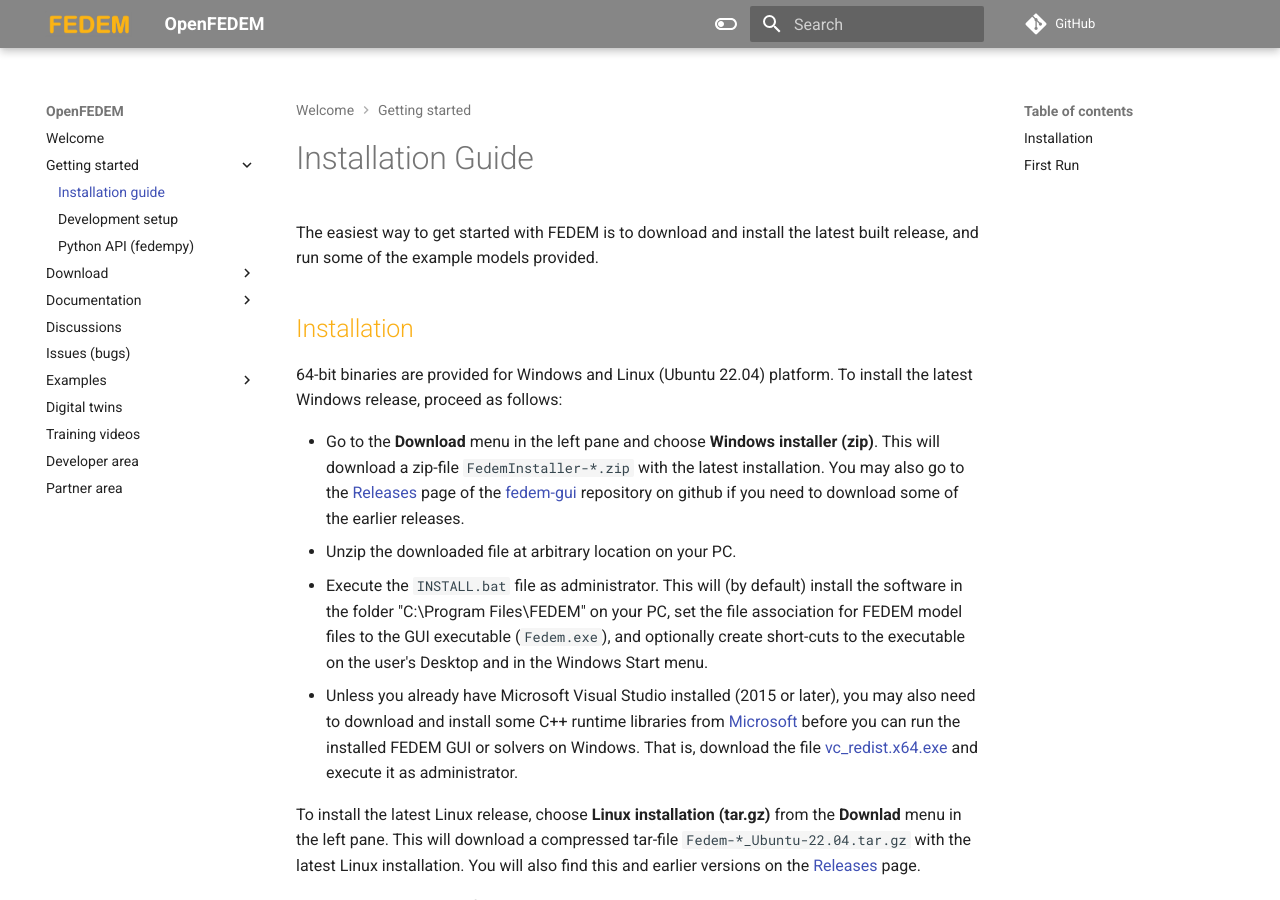
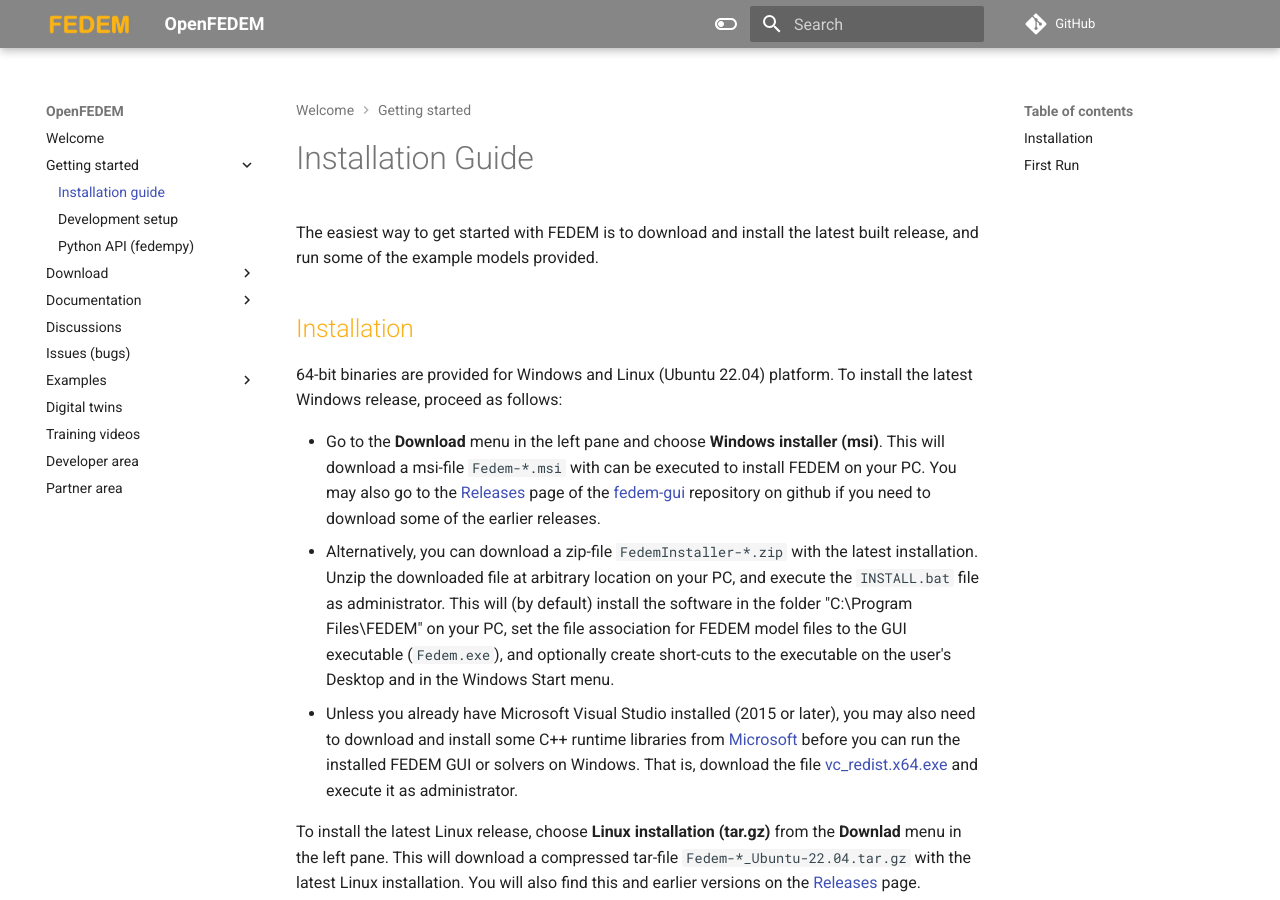
Before and after one commit to openfedem/openfedem.org, an MkDocs documentation site: the page built from docs/installation_guide.md, in a window 1280 px wide and 900 px high. Built offline with MkDocs 1.6.1 and Material for MkDocs 9.7.7, drawn with Linux system fonts in a browser that asks for light colours; comment, search, counter and statistics services are not loaded.

Commit message:
Update download links for Fedem R8.1.5, now also with msi-installer

```diff
--- a/docs/installation_guide.md
+++ b/docs/installation_guide.md
@@ -8,13 +8,14 @@
 64-bit binaries are provided for Windows and Linux (Ubuntu 22.04) platform.
 To install the latest Windows release, proceed as follows:
 
-* Go to the **Download** menu in the left pane and choose **Windows installer (zip)**.
-  This will download a zip-file `FedemInstaller-*.zip` with the latest installation.
+* Go to the **Download** menu in the left pane and choose **Windows installer (msi)**.
+  This will download a msi-file `Fedem-*.msi` with can be executed to install FEDEM on your PC.
   You may also go to the [Releases](https://github.com/openfedem/fedem-gui/releases)
   page of the [fedem-gui](https://github.com/openfedem/fedem-gui) repository
   on github if you need to download some of the earlier releases.
-* Unzip the downloaded file at arbitrary location on your PC.
-* Execute the `INSTALL.bat` file as administrator.
+* Alternatively, you can download a zip-file `FedemInstaller-*.zip` with the latest installation.
+  Unzip the downloaded file at arbitrary location on your PC,
+  and execute the `INSTALL.bat` file as administrator.
   This will (by default) install the software in the folder "C:\Program Files\FEDEM"
   on your PC, set the file association for FEDEM model files to the GUI executable
   (`Fedem.exe`), and optionally create short-cuts to the executable on the user's Desktop
--- a/mkdocs.yml
+++ b/mkdocs.yml
@@ -12,14 +12,15 @@
     - Development setup: development_setup.md
     - Python API (fedempy): python_api.md
   - Download:
-    - Windows installer (zip): https://github.com/openfedem/fedem-gui/releases/download/fedem-8.1.4/FedemInstaller-R8.1.4.zip
+    - Windows installer (msi): https://github.com/openfedem/fedem-gui/releases/download/fedem-8.1.5/Fedem-R8.1.5.msi
+    - Windows installer (zip): https://github.com/openfedem/fedem-gui/releases/download/fedem-8.1.5/FedemInstaller-R8.1.5.zip
     - Linux installation (tar.gz): https://github.com/openfedem/fedem-gui/releases/download/fedem-8.1.4/Fedem-R8.1.4_Ubuntu-22.04.tar.gz
     - Windows solvers (zip): https://github.com/openfedem/fedem-solvers/releases/download/fedem-8.1.4/fedem-solver-4.4.1_win64.zip
     - Linux solvers (tar.gz): https://github.com/openfedem/fedem-solvers/releases/download/fedem-8.1.4/fedem-solvers-4.4.1_linux64.tar.gz
     - fedempy package (tar.gz): https://github.com/openfedem/fedem-solvers/releases/download/fedem-8.1.4/fedempy-4.4.1.tar.gz
   - Documentation:
-    - User guide (PDF): https://github.com/openfedem/fedem-docs/releases/download/fedem-8.1.4/FedemUsersGuide.pdf
-    - Theory guide (PDF): https://github.com/openfedem/fedem-docs/releases/download/fedem-8.1.4/FedemTheoryGuide.pdf
+    - User guide (PDF): https://github.com/openfedem/fedem-docs/releases/download/fedem-8.1.5/FedemUsersGuide.pdf
+    - Theory guide (PDF): https://github.com/openfedem/fedem-docs/releases/download/fedem-8.1.5/FedemTheoryGuide.pdf
     - Python API (fedempy): https://openfedem.github.io/fedem-solvers/fedempy/
     - Solver source code: https://openfedem.github.io/fedem-solvers/solver/
     - Tutorials: tutorials.md
```
